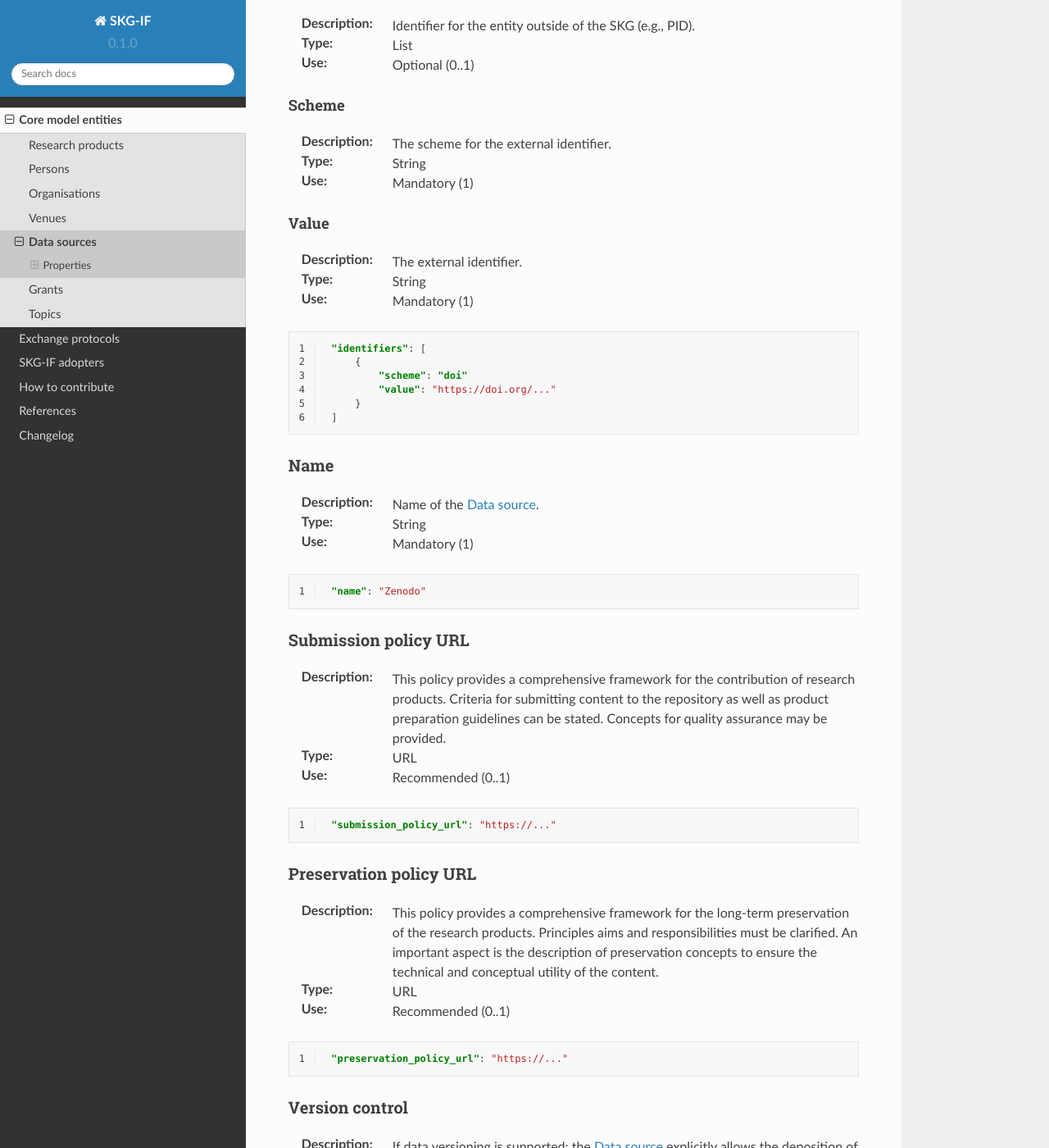
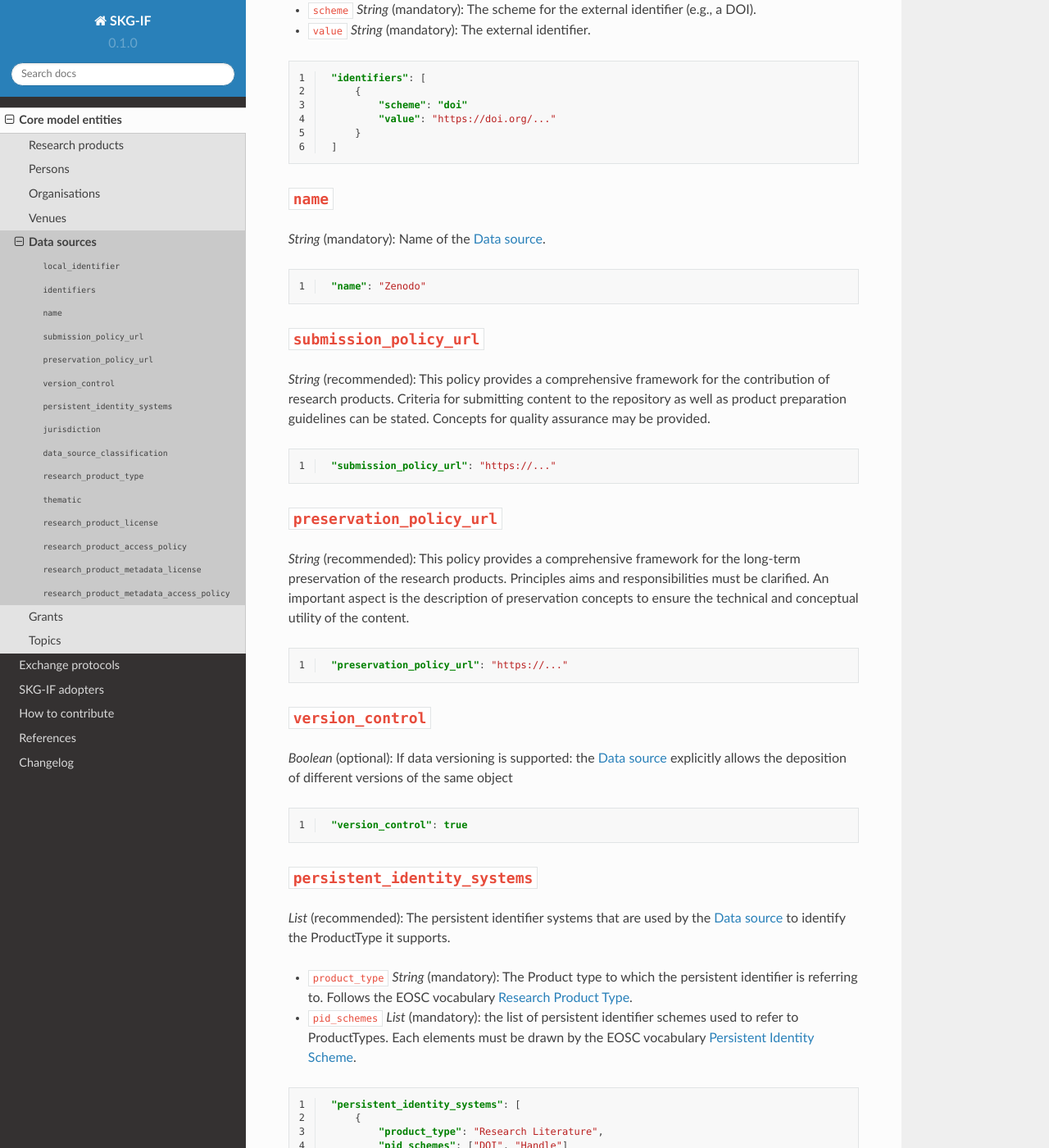
Before and after one commit to andremann/SKG-IF, a Sphinx documentation site: the page built from docs/source/datasources.rst, in a window 1280 px wide and 1400 px high, scrolled down 944 px. Shown: the whole window at 82% size. Built offline with Sphinx 7.4.7 and the Read the Docs theme 2.0.0, drawn with Linux system fonts in a browser that asks for light colours; pages that are not in the unit, such as notebooks, are missing from menus; some of the changed text lies outside the part shown.

Commit message:
updating format for datasources

```diff
--- a/docs/source/datasources.rst
+++ b/docs/source/datasources.rst
@@ -12,16 +12,12 @@ A data source is described by the `EOSC Profile for data sources <https://wiki.e
     Each :ref:`Research product <Research product>` must be associated with its publishing :ref:`Venue <Venue>` and its :ref:`Data source <Data source>`.
 
 
-Properties
-==========
 This section describes the metadata fields for a :ref:`Data source <Data source>`.
 
 
-Local identifier
+``local_identifier``
 ----
-:Description: Unique code identifiying a :ref:`Data source <Data source>` in the SKG (if any, otherwise "stateless identifier").
-:Type: String
-:Use: Mandatory (1)
+*String* (mandatory): Unique code identifiying a :ref:`Data source <Data source>` in the SKG (if any, otherwise "stateless identifier").
 
 .. code-block:: json
    :linenos:
@@ -29,23 +25,12 @@ Local identifier
     "local_identifier": "123"
 
 
-Identifiers
+``identifiers``
 ----
-:Description: Identifier for the entity outside of the SKG (e.g., PID).
-:Type: List
-:Use: Optional (0..1)
+*List* (optional):  A list objects representing of external identifiers for the entity. Each object is structured as follows.
 
-Scheme
-^^^^^^^^^^^
-:Description: The scheme for the external identifier.
-:Type: String
-:Use: Mandatory (1)
-
-Value
-^^^^^^^^^
-:Description: The external identifier.
-:Type: String
-:Use: Mandatory (1)
+* ``scheme`` *String* (mandatory): The scheme for the external identifier (e.g., a DOI).
+* ``value`` *String* (mandatory): The external identifier.
 
 .. code-block:: json
    :linenos:
@@ -58,11 +43,9 @@ Value
     ]
 
 
-Name
+``name``
 ----
-:Description: Name of the :ref:`Data source <Data source>`.
-:Type: String
-:Use: Mandatory (1)
+*String* (mandatory): Name of the :ref:`Data source <Data source>`.
 
 .. code-block:: json
    :linenos:
@@ -70,11 +53,9 @@ Name
     "name": "Zenodo"
 
 
-Submission policy URL
+``submission_policy_url``
 ----
-:Description: This policy provides a comprehensive framework for the contribution of research products. Criteria for submitting content to the repository as well as product preparation guidelines can be stated. Concepts for quality assurance may be provided.
-:Type: URL
-:Use: Recommended (0..1)
+*String* (recommended): This policy provides a comprehensive framework for the contribution of research products. Criteria for submitting content to the repository as well as product preparation guidelines can be stated. Concepts for quality assurance may be provided.
 
 .. code-block:: json
    :linenos:
@@ -82,11 +63,9 @@ Submission policy URL
     "submission_policy_url": "https://..."
 
 
-Preservation policy URL
+``preservation_policy_url``
 ----
-:Description: This policy provides a comprehensive framework for the long-term preservation of the research products. Principles aims and responsibilities must be clarified. An important aspect is the description of preservation concepts to ensure the technical and conceptual utility of the content.
-:Type: URL
-:Use: Recommended (0..1)
+*String* (recommended): This policy provides a comprehensive framework for the long-term preservation of the research products. Principles aims and responsibilities must be clarified. An important aspect is the description of preservation concepts to ensure the technical and conceptual utility of the content.
 
 .. code-block:: json
    :linenos:
@@ -94,11 +73,9 @@ Preservation policy URL
     "preservation_policy_url": "https://..."
 
 
-Version control
+``version_control``
 ----
-:Description: If data versioning is supported: the :ref:`Data source <Data source>` explicitly allows the deposition of different versions of the same object
-:Type: Boolean
-:Use: Optional (0..1)
+*Boolean* (optional): If data versioning is supported: the :ref:`Data source <Data source>` explicitly allows the deposition of different versions of the same object
 
 .. code-block:: json
    :linenos:
@@ -106,25 +83,13 @@ Version control
     "version_control": true
 
 
-Persistent Identity Systems
+``persistent_identity_systems``
 ----
-:Description: The persistent identifier systems that are used by the :ref:`Data source <Data source>` to identify the ProductType it supports.
-:Type: List
-:Use: Recommended (0..1)
+*List* (recommended): The persistent identifier systems that are used by the :ref:`Data source <Data source>` to identify the ProductType it supports.
 
 
-Persistent Identity Product Type
-^^^^^^^^^^^^^^
-:Description: 	Specify the ProductType to which the persistent identifier is referring to.
-:Type: Vocabulary: `Research Product Type <https://wiki.eoscfuture.eu/display/PUBLIC/D.+v4.00+EOSC+Data+Source+Profile#D.v4.00EOSCDataSourceProfile-ResearchProductType>`_
-:Use: Mandatory (1)
-
-
-Persistent Identity Product Type Scheme
-^^^^^^^^^^^^^^^^
-:Description: Specify the list of persistent identifier schemes used to refer to ProductTypes
-:Type: List of terms following the vocabulary: `Persistent Identity Scheme <https://wiki.eoscfuture.eu/display/PUBLIC/D.+v4.00+EOSC+Data+Source+Profile#D.v4.00EOSCDataSourceProfile-PersistentIdentityScheme>`_
-:Use: Mandatory (1)
+* ``product_type`` *String* (mandatory): The Product type to which the persistent identifier is referring to. Follows the EOSC vocabulary `Research Product Type <https://wiki.eoscfuture.eu/display/PUBLIC/D.+v4.00+EOSC+Data+Source+Profile#D.v4.00EOSCDataSourceProfile-ResearchProductType>`_.
+* ``pid_schemes`` *List* (mandatory): the list of persistent identifier schemes used to refer to ProductTypes. Each elements must be drawn by the EOSC vocabulary `Persistent Identity Scheme <https://wiki.eoscfuture.eu/display/PUBLIC/D.+v4.00+EOSC+Data+Source+Profile#D.v4.00EOSCDataSourceProfile-PersistentIdentityScheme>`_.
 
 .. code-block:: json
    :linenos:
@@ -132,16 +97,14 @@ Persistent Identity Product Type Scheme
     "persistent_identity_systems": [
         {
             "product_type": "Research Literature",
-            "pid_scheme": ["DOI", "Handle"]
+            "pid_schemes": ["DOI", "Handle"]
         }
     ]
 
 
-Jurisdiction
+``jurisdiction``
 ----
-:Description: The property defines the jurisdiction of the users of the :ref:`Data source <Data source>`, based on the vocabulary for this property
-:Type: Vocabulary: `Jurisdiction <https://wiki.eoscfuture.eu/display/PUBLIC/D.+v4.00+EOSC+Data+Source+Profile#D.v4.00EOSCDataSourceProfile-Jurisdiction>`_
-:Use: Mandatory (1)
+*String* (mandatory): The property defines the jurisdiction of the users of the :ref:`Data source <Data source>`, based on the vocabulary `Jurisdiction <https://wiki.eoscfuture.eu/display/PUBLIC/D.+v4.00+EOSC+Data+Source+Profile#D.v4.00EOSCDataSourceProfile-Jurisdiction>`_.
 
 .. code-block:: json
    :linenos:
@@ -149,11 +112,9 @@ Jurisdiction
     "jurisdiction": "National"
 
 
-Data Source Classification
+``data_source_classification``
 ----
-:Description: The specific type of the :ref:`Data source <Data source>` based on the vocabulary defined for this property.
-:Type: Vocabulary: `Data Source Classification <https://wiki.eoscfuture.eu/display/PUBLIC/D.+v4.00+EOSC+Data+Source+Profile#D.v4.00EOSCDataSourceProfile-DataSourceClassification>`_
-:Use: Mandatory (1)
+*String* (mandatory): The specific type of the :ref:`Data source <Data source>` based on the vocabulary `Data Source Classification <https://wiki.eoscfuture.eu/display/PUBLIC/D.+v4.00+EOSC+Data+Source+Profile#D.v4.00EOSCDataSourceProfile-DataSourceClassification>`_.
 
 .. code-block:: json
    :linenos:
@@ -161,11 +122,9 @@ Data Source Classification
     "data_source_classification": "Journal Archive"
 
 
-Research Product Types
+``research_product_type``
 ----
-:Description: The types of OpenAIRE entities managed by the :ref:`Data source <Data source>`, based on the vocabulary for this property
-:Type: List of vocabulary terms: `Research Product Type <https://wiki.eoscfuture.eu/display/PUBLIC/D.+v4.00+EOSC+Data+Source+Profile#D.v4.00EOSCDataSourceProfile-ResearchProductType>`_
-:Use: Mandatory (1)
+*List* (mandatory): The types of OpenAIRE entities managed by the :ref:`Data source <Data source>`, based on the vocabulary `Research Product Type <https://wiki.eoscfuture.eu/display/PUBLIC/D.+v4.00+EOSC+Data+Source+Profile#D.v4.00EOSCDataSourceProfile-ResearchProductType>`_.
 
 .. code-block:: json
    :linenos:
@@ -173,11 +132,9 @@ Research Product Types
     "research_product_type": []
 
 
-Thematic
+``thematic``
 ----
-:Description: Boolean value specifying if the :ref:`Data source <Data source>` is dedicated to a given discipline or is instead discipline agnostic
-:Type: Boolean
-:Use: Mandatory (1)
+*Boolean* (mandatory): Boolean value specifying if the :ref:`Data source <Data source>` is dedicated to a given discipline or is instead discipline agnostic.
 
 .. code-block:: json
    :linenos:
@@ -185,23 +142,12 @@ Thematic
     "thematic": false
 
 
-Research Product Licensing
+``research_product_license``
 ----
-:Description: Licenses under which the research products contained within the :ref:`Data source <Data source>` can be made available. Repositories can allow a license to be defined for each research product, while for scientific databases the database is typically provided under a single license.
-:Type: List
-:Use: Recommended (0..1)
+*List* (recommended): Licenses under which the research products contained within the :ref:`Data source <Data source>` can be made available. Repositories can allow a license to be defined for each research product, while for scientific databases the database is typically provided under a single license. Each element in the list is structured as follows:
 
-Research Product License Name
-^^^^^^^
-:Description:
-:Type: String
-:Use: Mandatory (1)
-
-Research Product License URL
-^^^^^^^^^
-:Description:
-:Type: URL
-:Use: Mandatory (1)
+* ``Research Product License Name`` *String* (mandatory):
+* ``Research Product License URL`` *String* (mandatory):
 
 .. code-block:: json
    :linenos:
@@ -214,11 +160,9 @@ Research Product License URL
     ]
 
 
-Research Product Access Policy
+``research_product_access_policy``
 ----
-:Description:
-:Type: List of terms following vocabulary: `COAR Access Rights 1.0 <https://vocabularies.coar-repositories.org/access_rights/>`_
-:Use: Recommended (0..1)
+*List* (recommended): List of terms following vocabulary: `COAR Access Rights 1.0 <https://vocabularies.coar-repositories.org/access_rights/>`_.
 
 .. code-block:: json
    :linenos:
@@ -226,23 +170,12 @@ Research Product Access Policy
     "research_product_access_policy": ["open access"]
 
 
-Research Product Metadata Licensing
+``research_product_metadata_license``
 ----
-:Description: Metadata Policy for information describing items in the repository: Access and re-use of metadata.
-:Type: List
-:Use: Recommended (0..1)
+*List* (recommended): Metadata Policy for information describing items in the repository: Access and re-use of metadata. Each element has the following properties:
 
-Research Product Metadata License Name
-^^^^^^^^^^^^
-:Description:
-:Type: String
-:Use: Mandatory (1)
-
-Research Product Metadata License URL
-^^^^^^^^^^^^^^^^^^
-:Description:
-:Type: URL
-:Use: Mandatory (1)
+* ``name`` *String* (mandatory):
+* ``url`` *String* (mandatory):
 
 .. code-block:: json
    :linenos:
@@ -255,11 +188,9 @@ Research Product Metadata License URL
     ]
 
 
-Research Product Metadata Access Policy
+``research_product_metadata_access_policy``
 ----
-:Description:
-:Type: List of terms following vocabulary: `COAR Access Rights 1.0 <https://vocabularies.coar-repositories.org/access_rights/>`_
-:Use: Recommended (0..1)
+*List* (recommended): List of terms following vocabulary: `COAR Access Rights 1.0 <https://vocabularies.coar-repositories.org/access_rights/>`_.
 
 .. code-block:: json
    :linenos:
```
